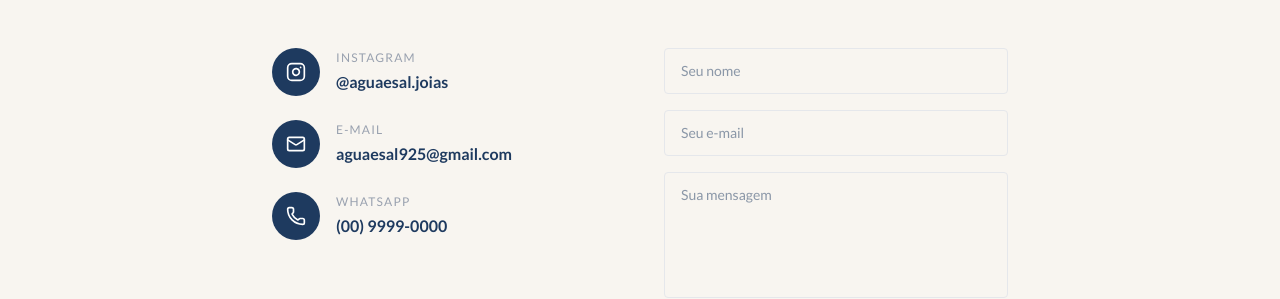
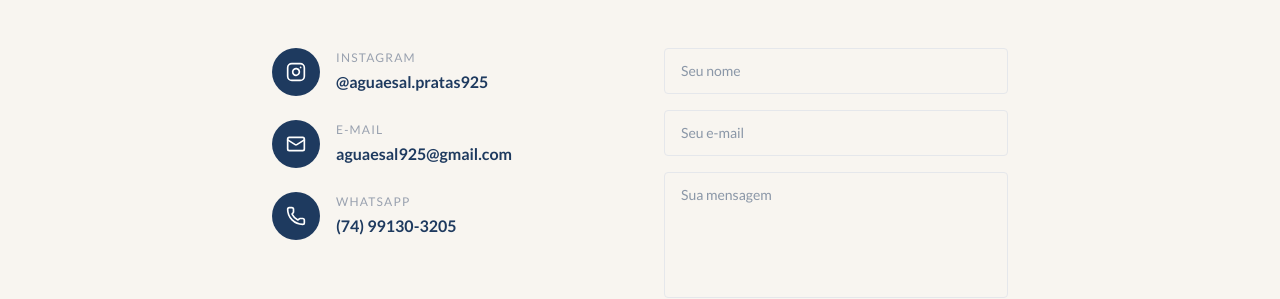
Before and after one commit to mariaclara-d/aguaesalshop, a Next.js app: page /contato in a window 1280 px wide. Shown: the part 260-559 px from the top of the page. Built offline with nearby package versions, Linux system fonts and the light colour scheme; a web font is replaced by a local one.

Commit message:
atualizacao contatos

```diff
--- a/app/contato/page.tsx
+++ b/app/contato/page.tsx
@@ -18,7 +18,7 @@ export default function ContatoPage() {
             </div>
             <div>
               <p className="text-xs tracking-widest uppercase text-gray-400 mb-1">Instagram</p>
-              <p className="font-semibold">@aguaesal.joias</p>
+              <p className="font-semibold">@aguaesal.pratas925</p>
             </div>
           </a>
           <a href="mailto:contato@aguaesal.com.br"
@@ -31,14 +31,14 @@ export default function ContatoPage() {
               <p className="font-semibold">aguaesal925@gmail.com</p>
             </div>
           </a>
-          <a href="https://wa.me/5500000000000"
+          <a href="https://wa.me/5574991303205"
             className="flex items-center gap-4 text-[#1e3a5f] hover:text-[#2a4f7c] transition-colors">
             <div className="w-12 h-12 bg-[#1e3a5f] text-white rounded-full flex items-center justify-center">
               <Phone size={20} />
             </div>
             <div>
               <p className="text-xs tracking-widest uppercase text-gray-400 mb-1">WhatsApp</p>
-              <p className="font-semibold">(00) 9999-0000</p>
+              <p className="font-semibold">(74) 99130-3205</p>
             </div>
           </a>
         </div>
```
